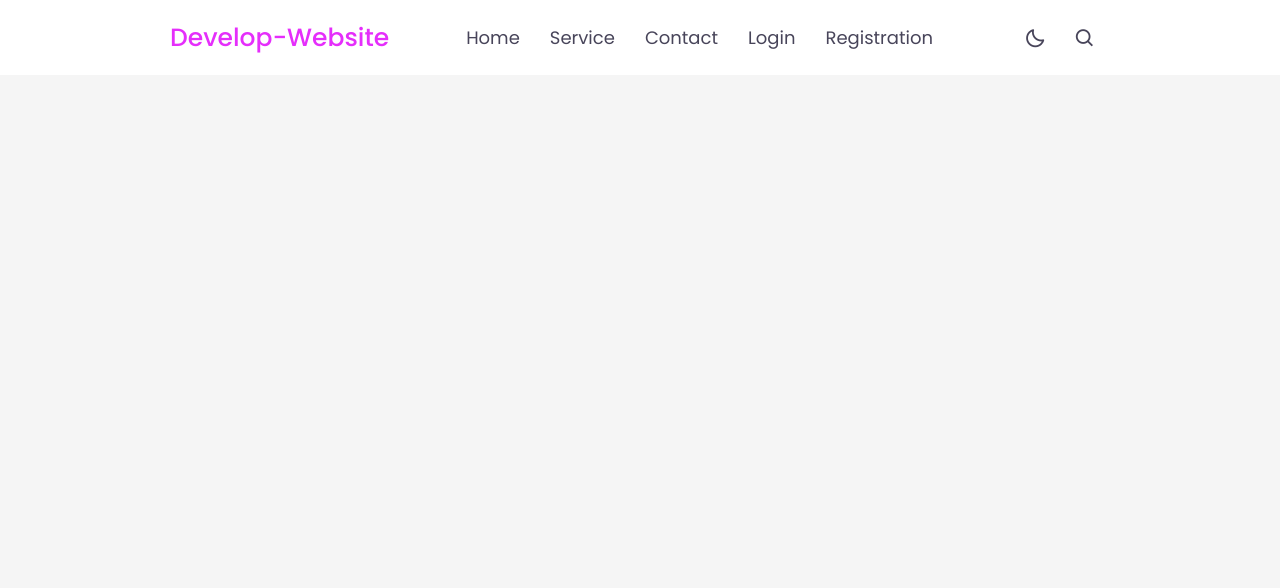
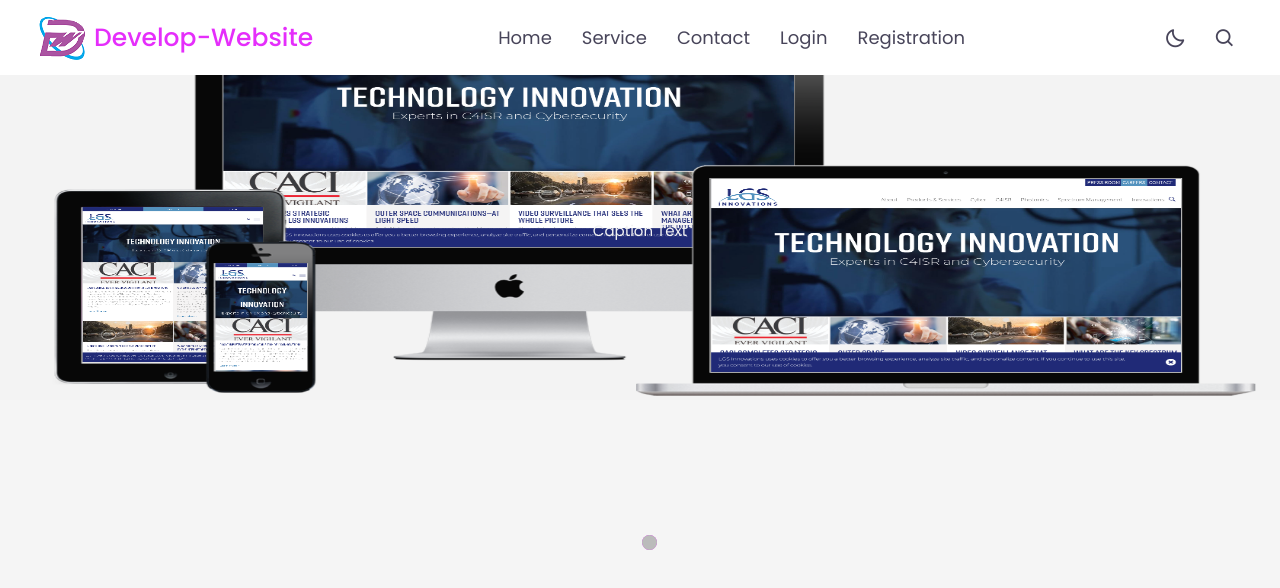
Before and after one commit to momin678/HTML-CSS-Works, a plain HTML site: page responsive-navbar/index.html in a window 1280 px wide. Drawn offline with nearby package versions, Linux system fonts and the light colour scheme.

Commit message:
home slider design complate

```diff
--- a/responsive-navbar/index.html
+++ b/responsive-navbar/index.html
@@ -13,10 +13,12 @@
     <!-- nav-bar start -->
     <nav>
         <div class="nav-bar">
-            <i class="bx bx-menu sidebarOpen"></i>
-            <span class="logo navLogo">
-                <a href="#" >Develop-Website</a>
-            </span>
+            <div class="logo-text">
+                <img src="asset/img/logo.png" alt="">
+                <span class="logo navLogo">
+                    <a href="#" >Develop-Website</a>
+                </span>
+            </div>
             <div class="menu">
                 <div class="logo-toggle">
                     <span class="logo">
@@ -47,10 +49,33 @@
                         <i class="bx bx-search"></i>
                     </div>
                 </div>
+                <i class="bx bx-menu sidebarOpen"></i>
             </div>
         </div>
     </nav>
     <!-- nav-bar end -->
+    <!-- home slider start -->
+    <div class="slideshow-container">
+
+        <div class="mySlides fade">
+          <img src="asset/img/img1.png" style="width:100%">
+          <div class="text">Caption Text</div>
+        </div>
+
+        <div class="mySlides fade">
+          <img src="asset/img/img2.png" style="width:100%">
+          <div class="text">Caption Two</div>
+        </div>
+
+        </div>
+        <br>
+
+        <div style="text-align:center">
+          <span class="dot"></span>
+          <span class="dot"></span>
+        </div>
+
+    <!-- home slider end -->
     <script src="script.js"></script>
 </body>
 </html>
--- a/responsive-navbar/script.js
+++ b/responsive-navbar/script.js
@@ -32,3 +32,22 @@ let getMode = localStorage.getItem("mode");
             nav.classList.remove('active');
         };
     });
+    // home image slider function
+    let slideIndex = 0;
+    showSlides();
+    function showSlides() {
+      var i;
+      var slides = document.getElementsByClassName("mySlides");
+      var dots = document.getElementsByClassName("dot");
+      for (i = 0; i < slides.length; i++) {
+        slides[i].style.display = "none";
+      }
+      slideIndex++;
+      if (slideIndex > slides.length) {slideIndex = 1}
+      for (i = 0; i < dots.length; i++) {
+        dots[i].className = dots[i].className.replace(" active", "");
+      }
+      slides[slideIndex-1].style.display = "block";
+      dots[slideIndex-1].className += " active";
+      setTimeout(showSlides, 2000); // Change image every 2 seconds
+    }
--- a/responsive-navbar/style.css
+++ b/responsive-navbar/style.css
@@ -38,11 +38,15 @@ nav{
 nav .nav-bar{
     position: relative;
     height: 100%;
-    max-width: 1000px;
     width: 100%;
     background-color: var(--nav-color);
     margin: 0 auto;
     padding: 0 30px;
+    display: flex;
+    align-items: center;
+    justify-content: space-between;
+}
+nav .nav-bar .logo-text{
     display: flex;
     align-items: center;
     justify-content: space-between;
@@ -193,8 +197,79 @@ nav .nav-bar .logo a{
     font-size: 24px;
     cursor: pointer;
 }
+/* home slider style start */
 
-@media screen and (max-width: 880px) {
+/* Slideshow container */
+.slideshow-container {
+    max-width: 100%;
+    height: 400px;
+    position: relative;
+    margin: auto;
+  }
+  .mySlides img{
+      height: 400px;
+  }
+  /* Caption text */
+  .text {
+    color: #f2f2f2;
+    font-size: 15px;
+    padding: 8px 12px;
+    position: absolute;
+    bottom: 150px;
+    width: 100%;
+    text-align: center;
+  }
+
+  /* The dots/bullets/indicators */
+  .dot {
+    height: 15px;
+    width: 15px;
+    margin: 0 2px;
+    position: absolute;
+    background-color: #bbb;
+    border-radius: 50%;
+    bottom: 250px;
+    display: inline-block;
+    transition: background-color 0.6s ease;
+  }
+
+  .active {
+    background-color: #E52EFB;
+  }
+
+  /* Fading animation */
+  .fade {
+    -webkit-animation-name: fade;
+    -webkit-animation-duration: 1.5s;
+    animation-name: fade;
+    animation-duration: 1.5s;
+  }
+
+  @-webkit-keyframes fade {
+    from {opacity: .4}
+    to {opacity: 1}
+  }
+
+  @keyframes fade {
+    from {opacity: .4}
+    to {opacity: 1}
+  }
+
+/* home slider style end */
+
+/* navbar responsive style start*/
+@media screen and (max-width: 950px) {
+    nav .nav-bar{
+        position: relative;
+        height: 100%;
+        width: 100%;
+        background-color: var(--nav-color);
+        margin: 0 auto;
+        padding: 0 30px;
+        display: flex;
+        align-items: center;
+        justify-content: space-between;
+    }
     .menu{
         position: fixed;
         height: 100%;
@@ -241,3 +316,15 @@ nav .nav-bar .logo a{
     }
 
 }
+@media screen and (max-width: 500px){
+    .logo-text .navLogo{
+        display: none;
+    }
+}
+/* navbar responsive style end */
+
+  /* home slider responsive slider start */
+  @media only screen and (max-width: 300px) {
+    .text {font-size: 11px}
+  }
+  /* home slider responsive slider end */
```
Also changed, not shown: responsive-navbar/asset/img/img1.png (added), responsive-navbar/asset/img/img2.png (added), responsive-navbar/asset/img/logo.png (added).
